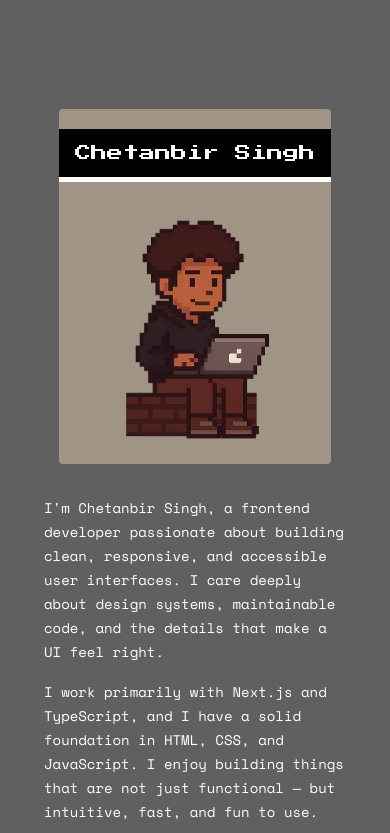
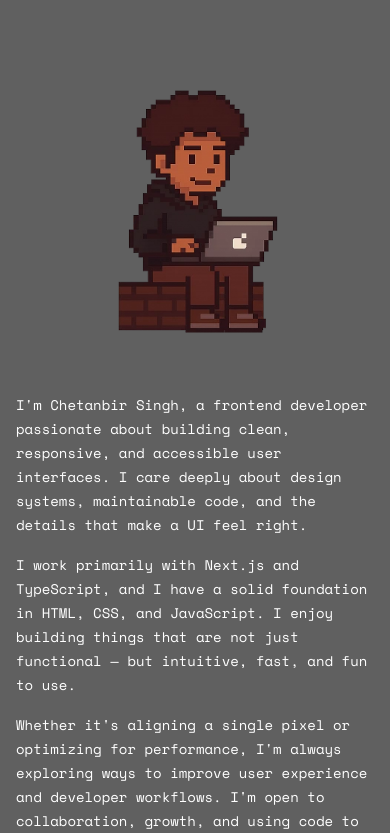
Before and after one commit to ChetanbirSingh/MyPortfolio, a Next.js app: page / in a window 390 px wide. Shown: the part 951-1784 px from the top of the page. Built offline with nearby package versions, Linux system fonts and the light colour scheme.

Commit message:
refactor: improve StatsSection layout and responsiveness for mobile devices

```diff
--- a/src/components/Stats.tsx
+++ b/src/components/Stats.tsx
@@ -9,14 +9,17 @@ export default function StatsSection() {
   return (
     <FramedSection heading='Stats'>
       <motion.div
-        className='flex flex-col lg:flex-row gap-8 px-5 py-20'
+        className='flex flex-col lg:flex-row gap-8 px-0 md:px-5 py-5 md:py-20'
         initial={{ opacity: 0 }}
         whileInView={{ opacity: 1 }}
         transition={{ duration: 0.4 }}
         viewport={{ once: true }}
       >
-        <div className='bg-[#A09484] sm:p-15 mx-auto rounded-sm flex flex-col justify-center items-center'>
-          <div className='px-4 py-3 mt-5 bg-black text-white text-center border-b-[5px] border-white'>
+        <div
+          className='md:bg-[#A09484] sm:max-w-md md:max-w-sm px-6 py-0 md:py-8 mx-auto
+        rounded-sm flex flex-col justify-center items-center md:shadow-md'
+        >
+          <div className='px-4 py-3 mt-5 hidden md:block bg-black text-white text-center border-b-[5px] border-white'>
             Chetanbir Singh
           </div>
           <motion.div
@@ -28,15 +31,15 @@ export default function StatsSection() {
             <Image
               src='/avatar.webp'
               alt='Pixel avatar of a developer sitting on bricks, working on a Laptop'
-              width={180}
-              height={180}
+              width={200}
+              height={200}
               sizes='(max-width: 640px) 120px, (max-width: 1024px) 160px, 180px'
               className='mt-3'
             />
           </motion.div>
         </div>
 
-        <div className='flex flex-col justify-between gap-4 text-sm sm:text-base text-white max-w-2xl leading-6 px-2'>
+        <div className='flex flex-col justify-between gap-4 text-sm sm:text-base text-white max-w-2xl leading-6 p-0 md:px-2'>
           <motion.p
             initial={{ opacity: 0, y: 30 }}
             whileInView={{ opacity: 1, y: 0 }}
@@ -71,7 +74,7 @@ export default function StatsSection() {
           </motion.p>
 
           <motion.div
-            className='flex flex-wrap gap-4 mt-2'
+            className='flex flex-wrap gap-4 mt-2 justify-center'
             initial={{ opacity: 0, scale: 0.9 }}
             whileInView={{ opacity: 1, scale: 1 }}
             transition={{ duration: 0.5, ease: 'easeOut', delay: 0.7 }}
```
